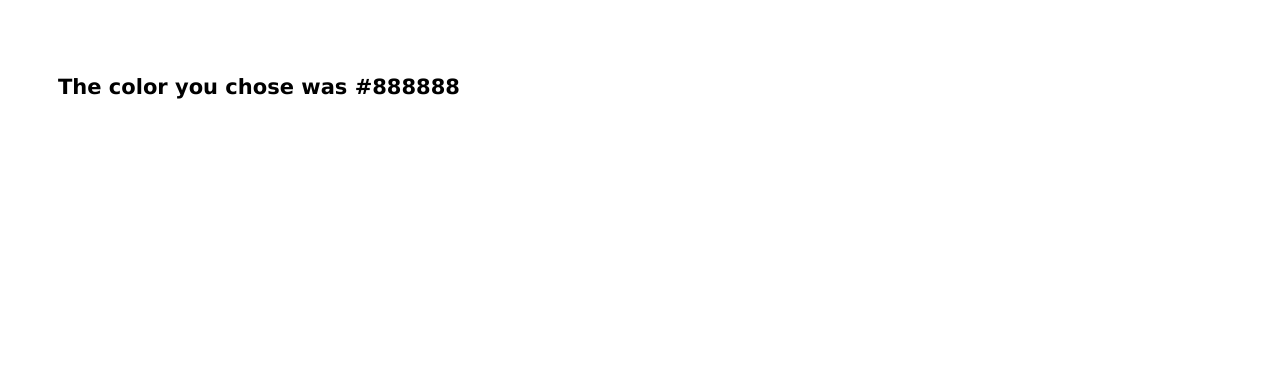
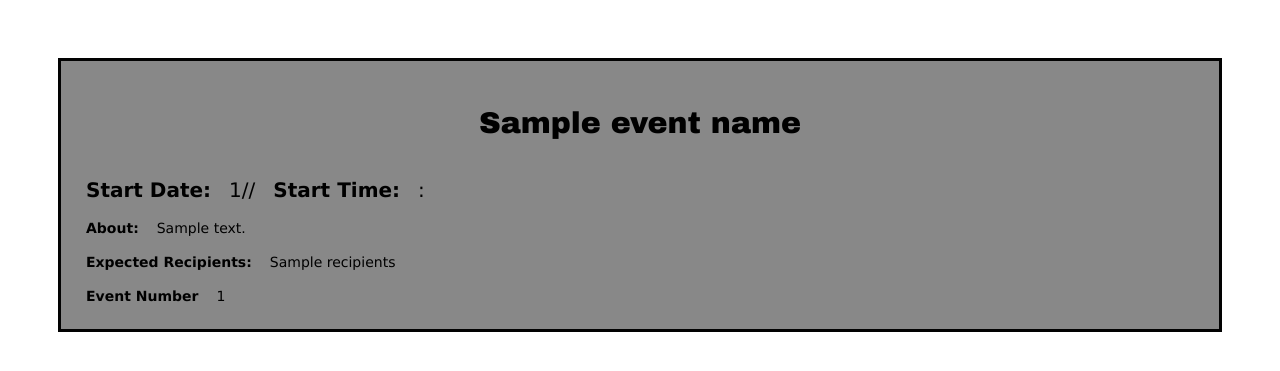
Before and after one commit to JeremyM02/myformpractice, a Node server app: template views/results.pug in a window 1280 px wide. Shown: the top 371 px of the page. Run offline with Node 20, Linux system fonts and the light colour scheme; the template is opened without the code that fills it: most values are stand-ins (such as "Sample title", 1, 10 or a date in 2020).

Commit message:
finished project

```diff
--- a/public/stylesheets/style.css
+++ b/public/stylesheets/style.css
@@ -19,3 +19,32 @@ input {
 label, input{
   display: block;
 }
+.info-row, .info-container {
+  display: flex;
+}
+.info-row{
+  flex: 1;
+}
+.label {
+  font-weight: bold;
+  margin-right: 8px;
+  color: black;
+}
+.info-container {
+  gap: 16px;
+}
+.name-row {
+  font-size: 20px;
+}
+.page p {
+  margin: 9px;
+}
+.page{
+  border: 3px solid #020202;
+  padding: 16px;
+}
+.title {
+  display: flex;
+  justify-content: center;
+  font: 30px "Arial Black", sans-serif;
+}
--- a/views/results.pug
+++ b/views/results.pug
@@ -1,4 +1,21 @@
 extends layout
 
 block content
-    h2 The color you chose was #{color}
+    div(class=`page` style=`background-color: ${pageColor || '#fff'}`)
+        h3.title #{eventName}
+        div.info-row.name-row
+            p.label Start Date:
+            p #{startDate.getMonth() + 1}/#{startDate.getDate()}/#{startDate.getFullYear()}
+
+            p.label Start Time:
+            p #{startDate.getHours()}:#{startDate.getMinutes()}
+        div.info-row
+            p.label About:
+            p #{description}
+        div.info-row
+            p.label Expected Recipients:
+            p #{recipients}
+
+        div.info-row
+            p.label Event Number
+            p #{eventNumber}
```
Also changed, not shown: routes/index.js (+8 -2 lines).
